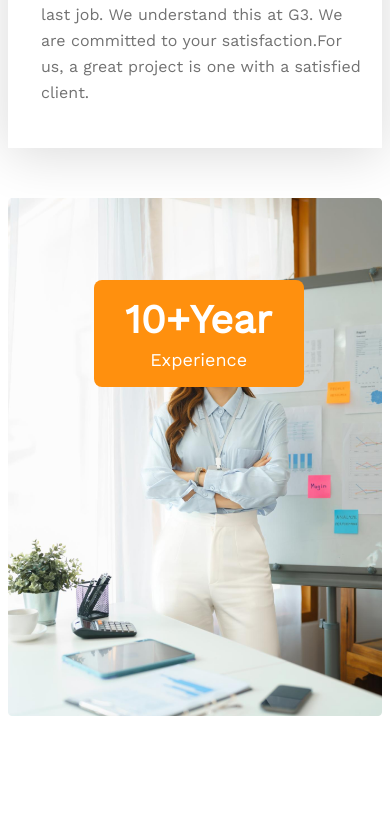
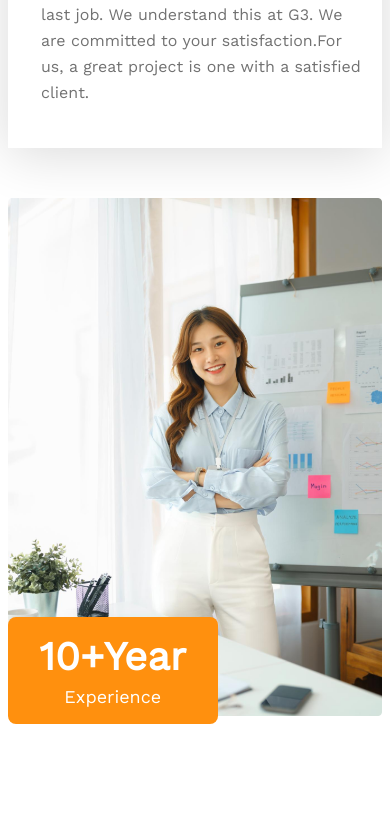
Before and after one commit to be-naima/g3-architects, a plain HTML site: page index.html in a window 390 px wide. Shown: the part 4565-5389 px from the top of the page. Drawn offline with nearby package versions, Linux system fonts and the light colour scheme.

Commit message:
button position

```diff
--- a/styles/responsive-style.css
+++ b/styles/responsive-style.css
@@ -45,8 +45,8 @@
     gap: 10px;
    }
    .experience button{
-    left: 24%;
-    top: 574%;
+    left: 2%;
+    top: 614%;
     width: 210px;
     height: 107px;
     padding: 30px;
```
